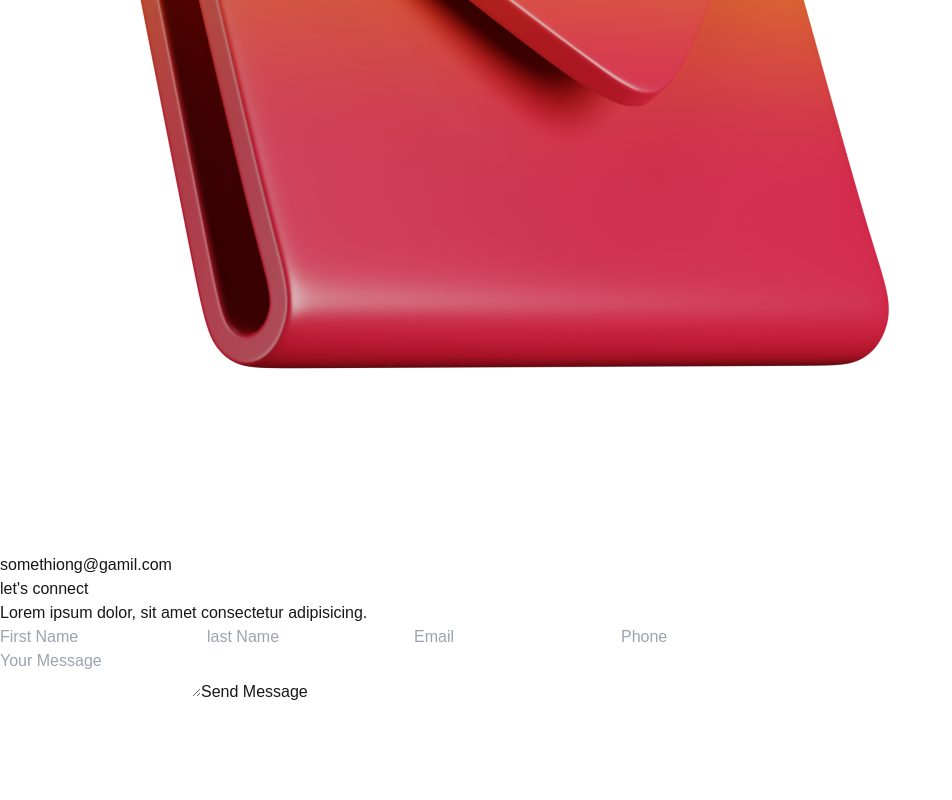
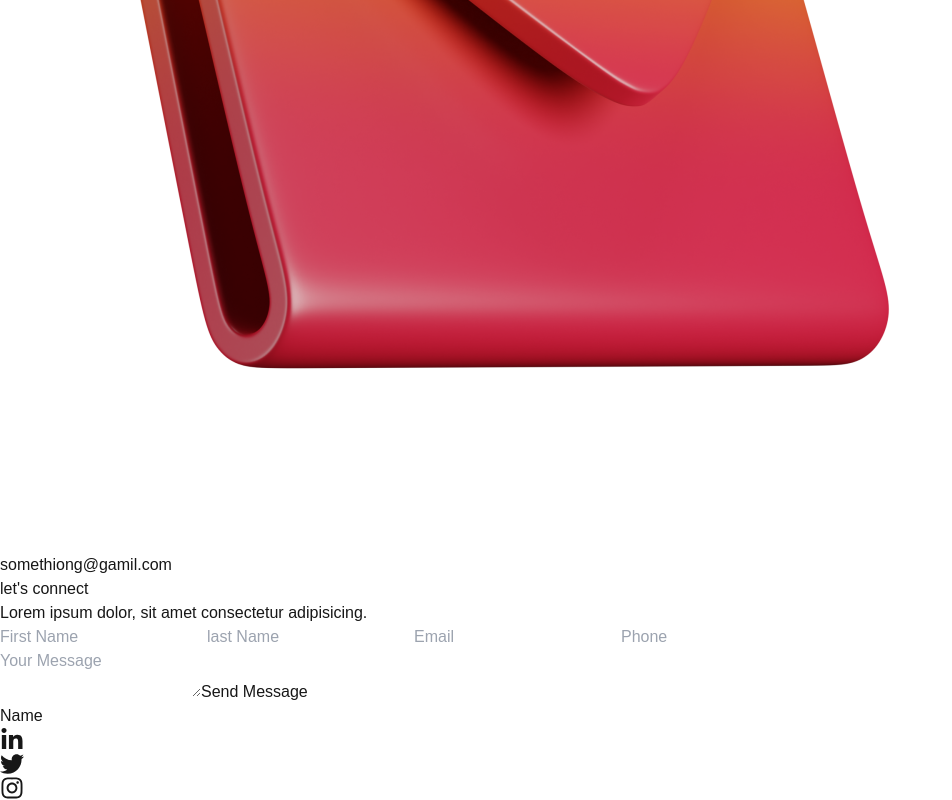
Before and after one commit to ggpio18/REACT-Modern_portfoliov4-Framer, a Next.js app: page / in a window 1280 px wide. Shown: the part 8484-9284 px from the top of the page, without its empty margins (0-952 px from the left). Before the commit the page ends 9188 px from the top, so only its background shows below. Built offline with nearby package versions, Linux system fonts and the light colour scheme.

Commit message:
+[footer_sect]

```diff
--- a/src/app/page.tsx
+++ b/src/app/page.tsx
@@ -1,5 +1,6 @@
 import About from "@/components/About";
 import Contact from "@/components/Contact";
+import Footer from "@/components/Footer";
 import Hero from "@/components/Hero";
 import Navbar from "@/components/Navbar";
 import Portfolio from "@/components/Portfolio";
@@ -16,6 +17,7 @@ export default function Home() {
     <Portfolio/>
     <Skills/>
     <Contact/>
+    <Footer/>
     </>
   );
 }
--- a/src/components/About.tsx
+++ b/src/components/About.tsx
@@ -14,9 +14,9 @@ const About = () => {
             About <span className='text-orange-400'>Me</span>
 =        </h1>
 
-        <div className='grid grid-cols-8 gap-6 place-items-center'>
+        <div className='px-6 md:p-0 grid md:grid-cols-8 gap-6 place-items-center'>
 
-            <div className='w-full col-span-5 relative bg-white/10 backdrop-blur-lg border border-white/20 rounded-xl overflow-hidden'>
+            <div className='w-full md:col-span-5 relative bg-white/10 backdrop-blur-lg border border-white/20 rounded-xl overflow-hidden'>
             <div className='absolute inset-0 bg-gradient-to-r from-orange-400 via-purple-700 to-orange-800 opacity-30 animate-gradient-xy'></div>
                 <div className='flex flex-row p-6'>
                     <Image src={book} alt='book' className='w-auto h-[130px]'/>
@@ -27,7 +27,7 @@ const About = () => {
                 </div>
             </div>
 
-            <div className='w-full col-span-3 relative bg-white/10 backdrop-blur-lg border border-white/20 rounded-xl overflow-hidden'>
+            <div className='w-full md:col-span-3 relative bg-white/10 backdrop-blur-lg border border-white/20 rounded-xl overflow-hidden'>
             <div className='absolute inset-0 bg-gradient-to-r from-orange-400 via-purple-700 to-orange-800 opacity-30 animate-gradient-xy'></div>
                 <div className='flex flex-row p-6'>
                     <Image src={pc} alt='pc' className='w-auto h-[130px]'/>
@@ -38,7 +38,7 @@ const About = () => {
                 </div>
             </div>
 
-            <div className='w-full col-span-3 relative bg-white/10 backdrop-blur-lg border border-white/20 rounded-xl overflow-hidden'>
+            <div className='w-full md:col-span-3 relative bg-white/10 backdrop-blur-lg border border-white/20 rounded-xl overflow-hidden'>
             <div className='absolute inset-0 bg-gradient-to-r from-orange-400 via-purple-700 to-orange-800 opacity-30 animate-gradient-xy'></div>
                 <div className='flex flex-row p-6'>
                     <Image src={card} alt='card' className='w-auto h-[130px]'/>
@@ -49,7 +49,7 @@ const About = () => {
                 </div>
             </div>
 
-            <div className='w-full col-span-5 relative bg-white/10 backdrop-blur-lg border border-white/20 rounded-xl overflow-hidden'>
+            <div className='w-full md:col-span-5 relative bg-white/10 backdrop-blur-lg border border-white/20 rounded-xl overflow-hidden'>
             <div className='absolute inset-0 bg-gradient-to-r from-orange-400 via-purple-700 to-orange-800 opacity-30 animate-gradient-xy'></div>
                 <div className='flex flex-row p-6'>
                     <Image src={finance} alt='finance' className='w-auto h-[130px]'/>
--- /dev/null
+++ b/src/components/Footer.tsx
@@ -0,0 +1,25 @@
+import React from 'react'
+import { FaLinkedinIn, FaTwitter, FaInstagram } from 'react-icons/fa'
+const Footer = () => {
+  return (
+    <div className='px-6 md:px-0 mt-12 text-white/7- py-8 max-w-[1000px] mx-auto border-t border-gray-700 pt-4 flex
+    justify-between items-center'>
+
+        <h1 className='text-2xl font-bold'>Name</h1>
+
+        <div className='flex space-x-6 mt-4'>
+            <a href="#" className='hover:text-gray-300'>
+                <FaLinkedinIn size={24}/>
+            </a>
+            <a href="#" className='hover:text-gray-300'>
+                <FaTwitter size={24}/>
+            </a>
+            <a href="#" className='hover:text-gray-300'>
+                <FaInstagram size={24}/>
+            </a>
+        </div>
+    </div>
+  )
+}
+
+export default Footer
--- a/src/components/Hero.tsx
+++ b/src/components/Hero.tsx
@@ -21,7 +21,7 @@ const Hero = () => {
             </div>
 
             <motion.div
-            className='absolute left-[280px] top-[170px]'
+            className='hidden md:block absolute left-[280px] top-[170px]'
             drag
             >
                 <Image
@@ -35,7 +35,7 @@ const Hero = () => {
             </motion.div>
 
             <motion.div
-            className='absolute left-[220px] top-[20px]'
+            className='hidden md:block absolute left-[220px] top-[20px]'
             drag
             >
                 <Image
--- a/src/components/Portfolio.tsx
+++ b/src/components/Portfolio.tsx
@@ -46,7 +46,7 @@ const Portfolio = () => {
             Selected <span className='text-orange-400'>Projects</span>
 =        </h1>
 
-        <div className='max-w-[1000px] mx-auto mt-40 space-y-24'>
+        <div className='px-6 md:px-0 max-w-[1000px] mx-auto mt-40 space-y-24'>
             {projects.map((project, index) => (
                 <motion.div
                 key={index}
@@ -54,7 +54,7 @@ const Portfolio = () => {
                 whileInView={{opacity: 1, y: 0}}
                 viewport={{once: true}}
                 transition={{duration: 0.5, delay: 0.25}}
-                className={`mt-12flex ${index % 2 === 1 ? "flex-col-reverse md:flex-row-reverse gap-12" : "flex-col md:flex-row"}`}
+                className={`mt-12 flex flex-col ${index % 2 === 1 ? " md:flex-row-reverse gap-12" : " md:flex-row"}`}
                 >
 
                     <div className='space-y-2 mx-w-[500px]'>
```
